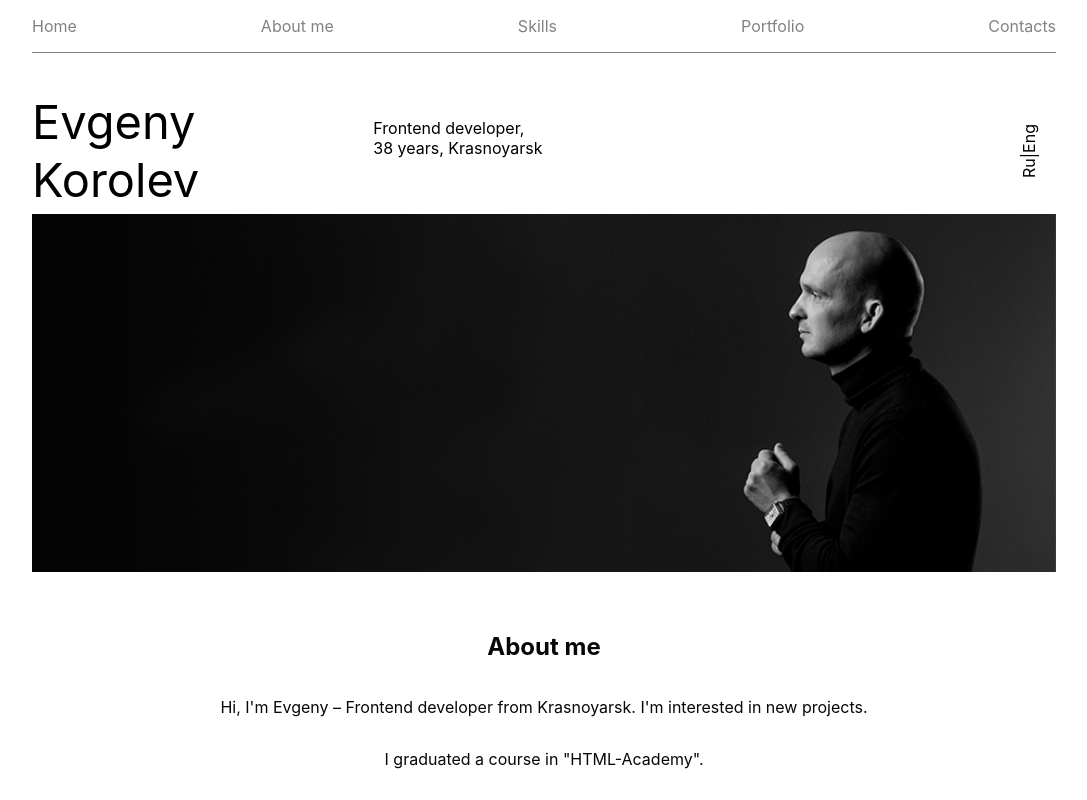
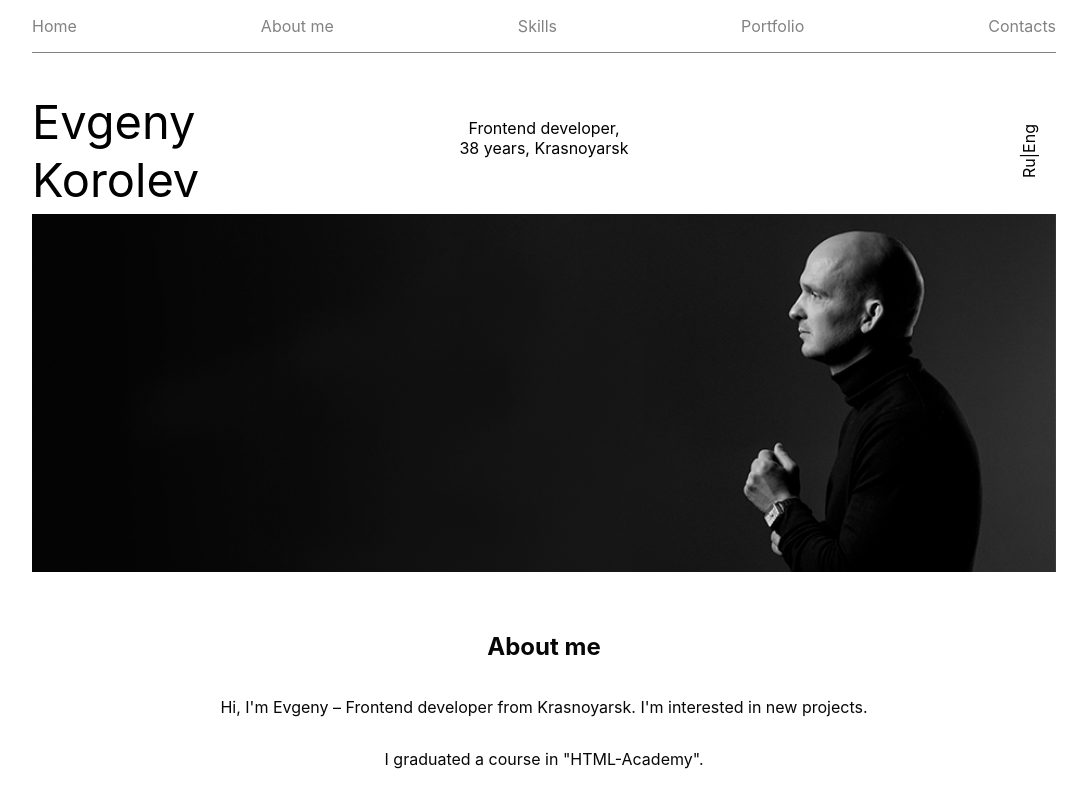
Before and after one commit to darkleon1983/myReactPage, a React (Create React App) app: page / in a window 1280 px wide. Shown: the top 800 px of the page, without its empty margins (96-1183 px from the left). Built offline with nearby package versions, Linux system fonts and the light colour scheme.

Commit message:
done nothing

```diff
--- a/src/Components/Header/Header.jsx
+++ b/src/Components/Header/Header.jsx
@@ -4,12 +4,12 @@ import styles from './Header.module.css';
 
 const Header = () => {
     const handlerClick = (event) => {
-        alert('hey');
+       alert('hey');
     }
 
     return (
         <div className={styles.header}>
-            <div className={styles.listContainer}>
+            <div className={`${styles.listContainer} ${styles.invisible}`}>
                 <ul classList={styles.list}>
                     <li>
                         <a className={styles.listItem} href='#'>Home</a>
@@ -31,7 +31,9 @@ const Header = () => {
             <div className={styles.description}>
                 <div className={styles.text}>
                     <div className={styles.name}>Evgeny <br /> Korolev</div>
-                    <div className={styles.info}>Frontend developer,<br /> 38 years, Krasnoyarsk</div>
+                    <div className={styles.info}>
+                        <div>Frontend developer,<br /> 38 years, Krasnoyarsk</div>
+                    </div>
                     <div className={styles.lang}>Ru|Eng</div>
                     <div className={styles.mobileButton}>
                         <svg onClick={handlerClick} width="33" height="20" viewBox="0 0 33 20" fill="none" xmlns="http://www.w3.org/2000/svg">
--- a/src/Components/Header/Header.module.css
+++ b/src/Components/Header/Header.module.css
@@ -2,6 +2,12 @@ img {
     max-width: 100%;
     height: auto;
 }
+
+
+.buttonList {
+    color: red;
+}
+
 .header {
     width: 80%;
     display: grid;
@@ -14,11 +20,17 @@ img {
     border-bottom: 1px solid rgba(130, 130, 130, 1);
 }
 
-/* @media screen and (max-width: 768px) {
+@media screen and (max-width: 768px) {
+    .invisible {
+        display: none;
+    }
+}
+
+@media screen and (max-width: 768px) {
     .listContainer {
         display: none;
     }
-} */
+}
 
 @media screen and (min-width: 769px) {
     ul {
@@ -74,8 +86,14 @@ img {
     display: grid;
     width: 100%;
     margin-top: 25px;
-    justify-self: start;
+    justify-self: center;
     color: rgba(0, 0, 0, 1);
+}
+
+@media screen and (min-width: 769px) {
+    .info {
+        text-align: center;
+    }
 }
 
 .lang {
@@ -84,6 +102,7 @@ img {
     align-self: center;
     transform: rotate(-90deg);
 }
+
 @media screen and (min-width: 769px) {
     .mobileButton {
         display: none;
@@ -113,6 +132,7 @@ img {
         display: none;
     }
 }
+
 @media screen and (max-width: 768px) {
     .text {
         display: grid;
@@ -124,7 +144,7 @@ img {
     display: grid;
     width: 100%;
     height: 28vw;
-    background-image: url("./../../../img/profilePhoto.png");/*url("./../../../img/profilePhoto.png");*/
+    background-image: url("./../../../img/profilePhoto.png");
     background-size: cover;
     margin-top: 5px;
 }
@@ -135,5 +155,6 @@ img {
         height: 478px;
         background-image: url("./../../../img/profilePhotoTop.png");
         margin-top: 40px;
+        background-size: cover;
     }
 }
```
Also changed, not shown: src/Components/Button/Button.jsx (+0 -21 lines). Lines whose indentation alone changed are shown as unchanged.
